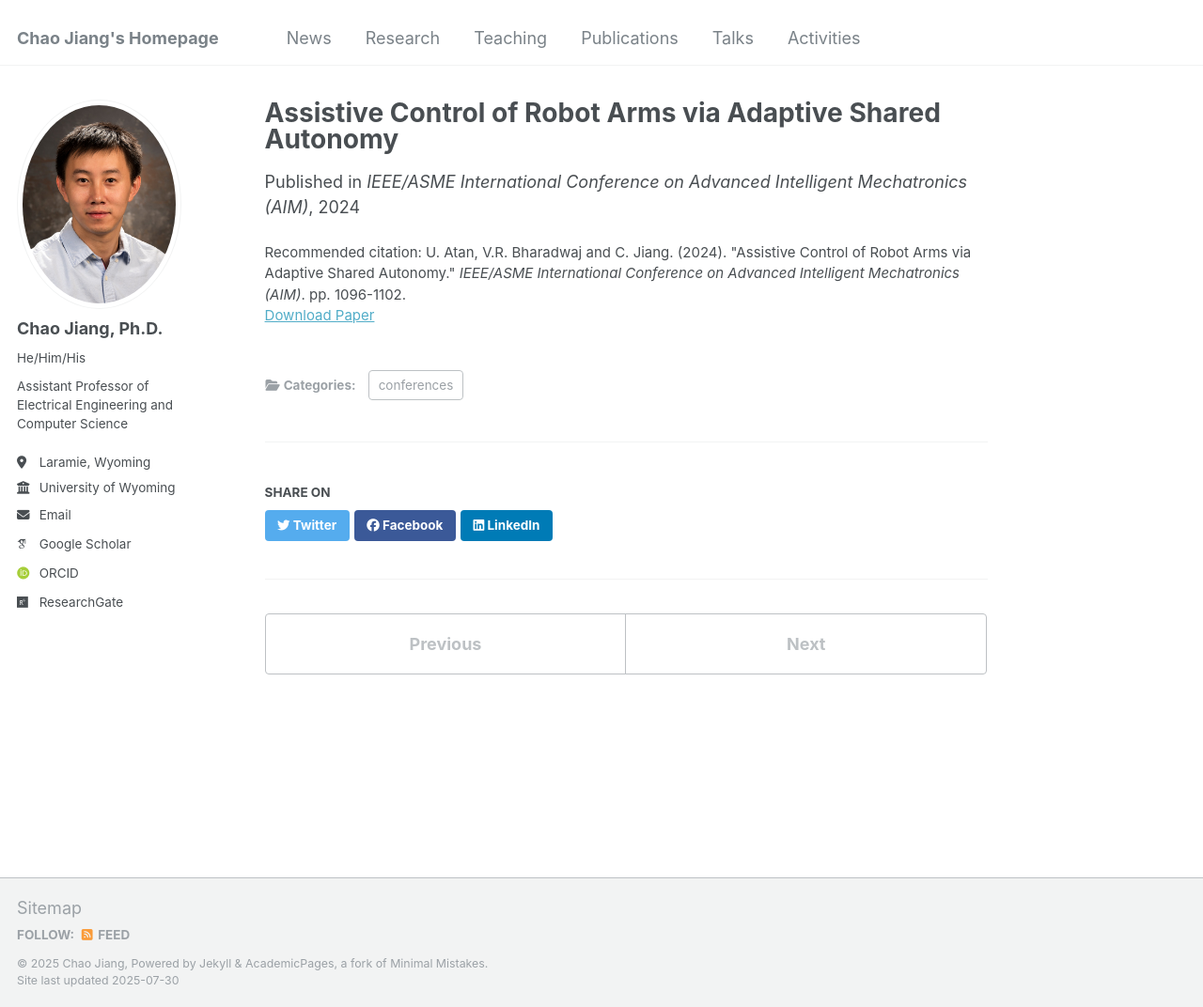
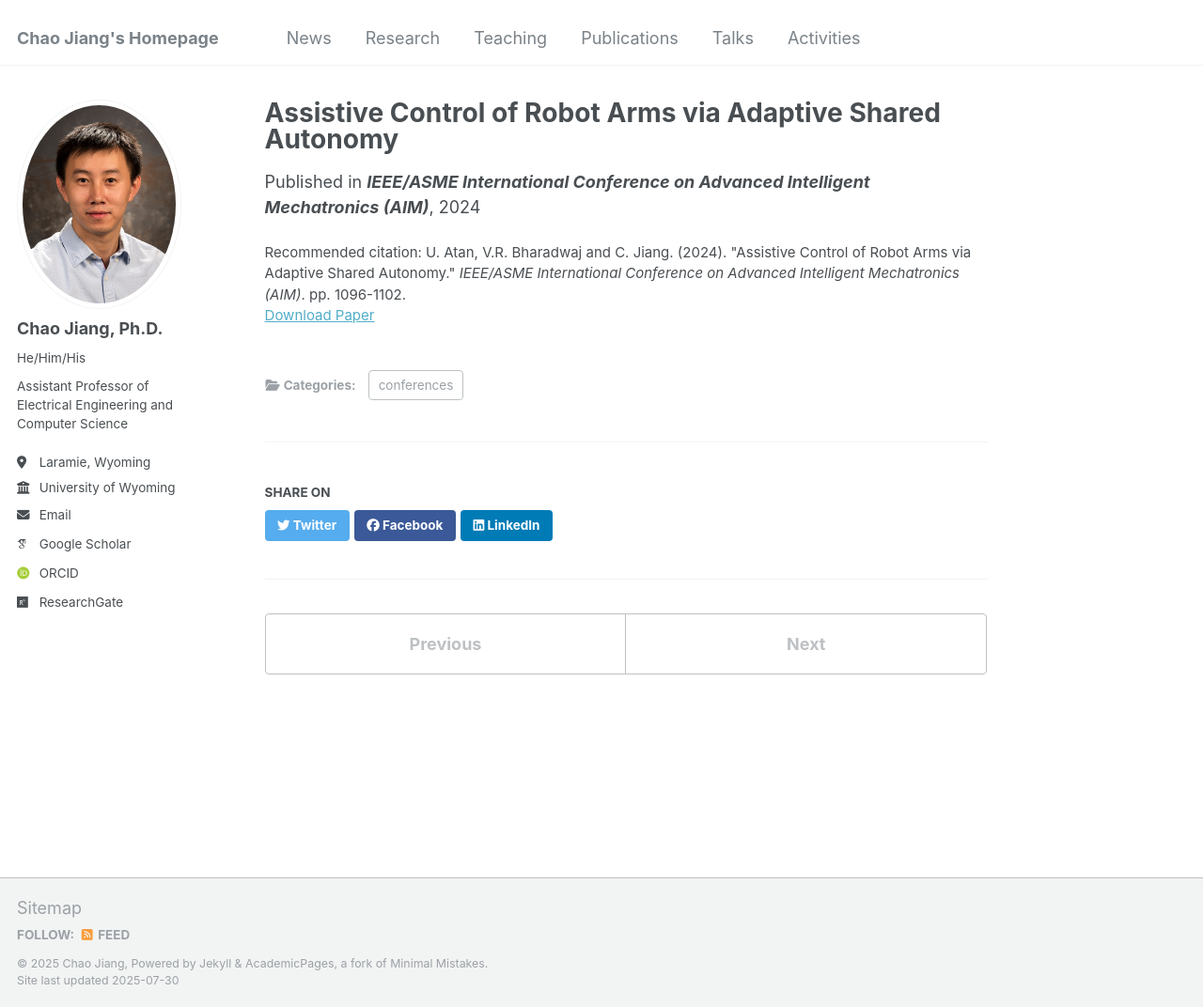
Before and after one commit to cjiang6/cjiang6.github.io, a Jekyll site: the page built from _publications/2024-8-24.md, in a window 1280 px wide and 1072 px high. Shown: the whole window at 94% size. Built offline with Jekyll 4.4.1, drawn with Linux system fonts in a browser that asks for light colours; some web fonts are replaced.

Commit message:
Update 2024-8-24.md

```diff
--- a/_publications/2024-8-24.md
+++ b/_publications/2024-8-24.md
@@ -5,7 +5,7 @@ category: conferences
 #permalink: /publication/2009-10-01-paper-title-number-1
 #excerpt: 'This paper is about the number 1. The number 2 is left for future work.'
 date: 2024-08-24
-venue: 'IEEE/ASME International Conference on Advanced Intelligent Mechatronics (AIM)'
+venue: '<b>IEEE/ASME International Conference on Advanced Intelligent Mechatronics (AIM)</b>'
 #slidesurl: 'http://academicpages.github.io/files/slides1.pdf'
 paperurl: 'https://ieeexplore.ieee.org/document/10637239'
 citation: 'U. Atan, V.R. Bharadwaj and C. Jiang. (2024). &quot;Assistive Control of Robot Arms via Adaptive Shared Autonomy.&quot; <i>IEEE/ASME International Conference on Advanced Intelligent Mechatronics (AIM)</i>. pp. 1096-1102.'
```
